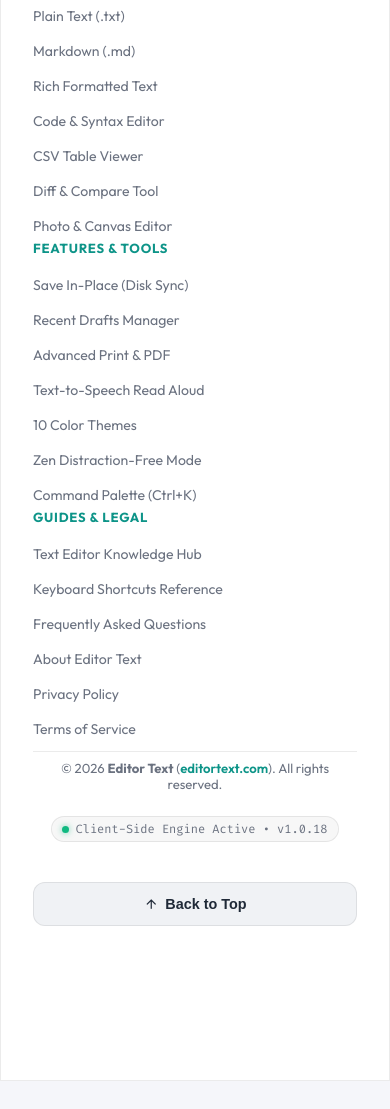
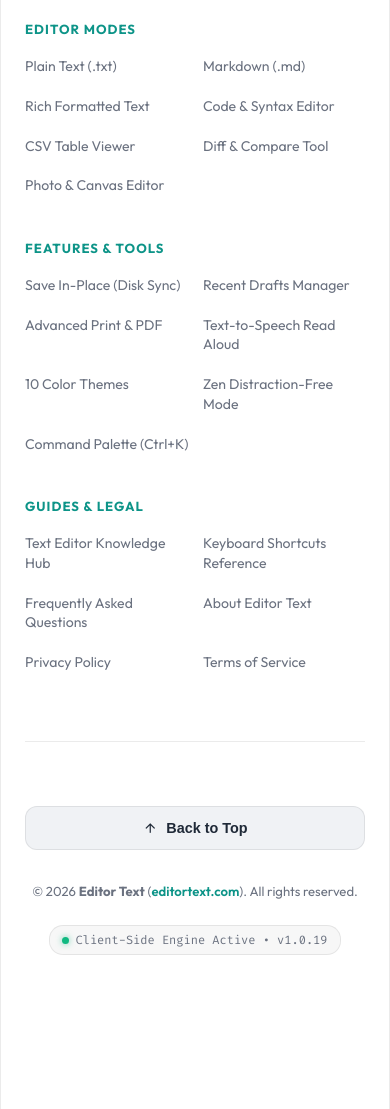
Before and after one commit to yasarshehzad/editor-text, a website: page Website/index.html in a window 390 px wide. Shown: the part 9486-10595 px from the top of the page. Drawn offline with nearby package versions, Linux system fonts and the light colour scheme.

Commit message:
fix: resolve mobile footer spacing, section gap, odd item alignment, and sub-footer layout (v1.0.19)

```diff
--- a/Website/index.html
+++ b/Website/index.html
@@ -62,7 +62,7 @@
   </script>
 
   <!-- Custom CSS -->
-  <link rel="stylesheet" href="styles.css?v=1.0.18">
+  <link rel="stylesheet" href="styles.css?v=1.0.19">
 
   <!-- JSON-LD Structured Schema.org Data -->
   <script type="application/ld+json">
@@ -77,7 +77,7 @@
       "applicationCategory": "UtilityApplication",
       "operatingSystem": "All",
       "browserRequirements": "Requires JavaScript. Requires HTML5.",
-      "softwareVersion": "1.0.18",
+      "softwareVersion": "1.0.19",
       "offers": {
         "@type": "Offer",
         "price": "0",
@@ -1419,7 +1419,7 @@
           </div>
           <div class="footer-status-pill">
             <span class="status-indicator-dot" aria-hidden="true"></span>
-            <span>Client-Side Engine Active &bull; v1.0.18</span>
+            <span>Client-Side Engine Active &bull; v1.0.19</span>
           </div>
           <div class="footer-actions">
             <button type="button" class="btn-footer-back-to-top" id="btn-footer-back-to-top" title="Scroll back to top" aria-label="Scroll back to top">
@@ -1972,6 +1972,6 @@
   </div>
 
   <!-- Custom Logic JS -->
-  <script src="app.js?v=1.0.18"></script>
+  <script src="app.js?v=1.0.19"></script>
 </body>
 </html>
--- a/Website/styles.css
+++ b/Website/styles.css
@@ -7,6 +7,7 @@
   --space-2: 16px;
   --space-3: 24px;
   --space-4: 32px;
+  --space-5: 40px;
   --space-6: 48px;
   --space-8: 64px;
 
@@ -4164,6 +4165,16 @@
   line-height: 1.6;
 }
 
+@media (max-width: 992px) {
+  .footer-grid {
+    grid-template-columns: 1fr 1fr;
+    gap: var(--space-4);
+  }
+  .footer-col-brand {
+    grid-column: 1 / -1;
+  }
+}
+
 @media (max-width: 768px) {
   .resume-draft-banner {
     flex-direction: column;
@@ -4217,11 +4228,11 @@
     -webkit-overflow-scrolling: touch !important;
   }
 
-  /* Comprehensive Site Footer Mobile Stack & Styling */
+  /* Comprehensive Site Footer Mobile Stack & Spacing */
   .site-footer {
     padding-top: var(--space-6) !important;
-    padding-left: var(--space-4) !important;
-    padding-right: var(--space-4) !important;
+    padding-left: var(--space-3) !important;
+    padding-right: var(--space-3) !important;
     padding-bottom: calc(var(--space-8) + env(safe-area-inset-bottom, 24px) + 90px) !important;
   }
 
@@ -4230,93 +4241,135 @@
   }
 
   .footer-grid {
-    grid-template-columns: 1fr !important;
-    gap: var(--space-5) !important;
+    display: flex !important;
+    flex-direction: column !important;
+    gap: var(--space-5) !important; /* 40px guaranteed space between each section */
+  }
+
+  .footer-col {
+    display: flex !important;
+    flex-direction: column !important;
+    gap: var(--space-2) !important; /* 16px between section heading and links */
   }
 
   .footer-col-brand {
-    grid-column: 1 / -1 !important;
-    border-bottom: 1px solid var(--border-color);
-    padding-bottom: var(--space-4);
+    border-bottom: 1px solid var(--border-color) !important;
+    padding-bottom: var(--space-4) !important;
   }
 
   .footer-tagline {
     max-width: 100% !important;
     font-size: 0.88rem !important;
     line-height: 1.55 !important;
+    margin-bottom: var(--space-2) !important;
   }
 
   .footer-trust-badges {
     display: flex !important;
     flex-wrap: wrap !important;
-    gap: 6px !important;
-    margin-top: var(--space-2);
+    gap: 8px !important;
   }
 
   .footer-heading {
     font-size: 0.82rem !important;
+    font-weight: 700 !important;
+    letter-spacing: 0.08em !important;
+    text-transform: uppercase !important;
     color: var(--accent-color) !important;
-    margin-bottom: var(--space-2) !important;
+    margin: 0 !important;
+    padding: 0 !important;
   }
 
   .footer-links-list {
     display: grid !important;
     grid-template-columns: repeat(2, 1fr) !important;
-    gap: 8px var(--space-3) !important;
+    gap: 12px var(--space-2) !important; /* 12px row gap, 16px col gap */
+    list-style: none !important;
+    padding: 0 !important;
+    margin: 0 !important;
+  }
+
+  .footer-links-list li {
+    min-width: 0 !important;
+  }
+
+  /* Span odd items full width so 7th item doesn't leave an awkward empty space */
+  .footer-links-list li:last-child:nth-child(odd) {
+    grid-column: 1 / -1 !important;
   }
 
   .footer-links-list li a {
     font-size: 0.88rem !important;
-    line-height: 1.35 !important;
+    line-height: 1.4 !important;
     padding: 4px 0 !important;
     white-space: normal !important;
     word-break: normal !important;
+    display: inline-block !important;
+    color: var(--text-secondary) !important;
   }
 
   .footer-divider {
-    margin: var(--space-1) 0 !important;
+    border: none !important;
+    border-top: 1px solid var(--border-color) !important;
+    margin: var(--space-3) 0 !important; /* 24px clean breathing space */
   }
 
   .footer-bottom-bar {
+    display: flex !important;
     flex-direction: column !important;
-    align-items: stretch !important;
+    align-items: center !important;
     gap: var(--space-3) !important;
     text-align: center !important;
+    width: 100% !important;
+  }
+
+  .footer-actions {
+    width: 100% !important;
+    order: -1 !important; /* Move Back to Top button above copyright on mobile */
+    margin-bottom: var(--space-1) !important;
+  }
+
+  .btn-footer-back-to-top {
+    width: 100% !important;
+    min-height: 44px !important;
+    display: inline-flex !important;
+    align-items: center !important;
+    justify-content: center !important;
+    gap: 8px !important;
+    font-size: 0.9rem !important;
+    font-weight: 600 !important;
+    border-radius: 12px !important;
+    background: var(--bg-tertiary) !important;
+    border: 1px solid var(--border-color) !important;
+    color: var(--text-primary) !important;
+    cursor: pointer !important;
   }
 
   .footer-copyright {
     font-size: 0.82rem !important;
+    line-height: 1.5 !important;
+    color: var(--text-secondary) !important;
     text-align: center !important;
   }
 
   .footer-status-pill {
-    align-self: center !important;
+    display: inline-flex !important;
+    align-items: center !important;
+    justify-content: center !important;
+    gap: 6px !important;
+    background: var(--bg-card, rgba(0, 0, 0, 0.03)) !important;
+    border: 1px solid var(--border-color) !important;
+    padding: 6px 12px !important;
+    border-radius: 14px !important;
+    font-family: var(--font-mono, monospace) !important;
+    font-size: 0.75rem !important;
     margin: 0 auto !important;
   }
-
-  .btn-footer-back-to-top {
-    width: 100% !important;
-    height: 44px !important;
-    justify-content: center !important;
-    font-size: 0.9rem !important;
-    border-radius: 12px !important;
-    margin-top: var(--space-2) !important;
-  }
-}
-
-@media (max-width: 992px) {
-  .footer-grid {
-    grid-template-columns: 1fr 1fr;
-    gap: var(--space-5);
-  }
-  .footer-col-brand {
-    grid-column: 1 / -1;
-  }
-}
-
-@media (max-width: 420px) {
+}
+
+@media (max-width: 380px) {
   .footer-links-list {
     grid-template-columns: 1fr !important;
-    gap: 8px !important;
-  }
-}
+    gap: 10px !important;
+  }
+}
```
